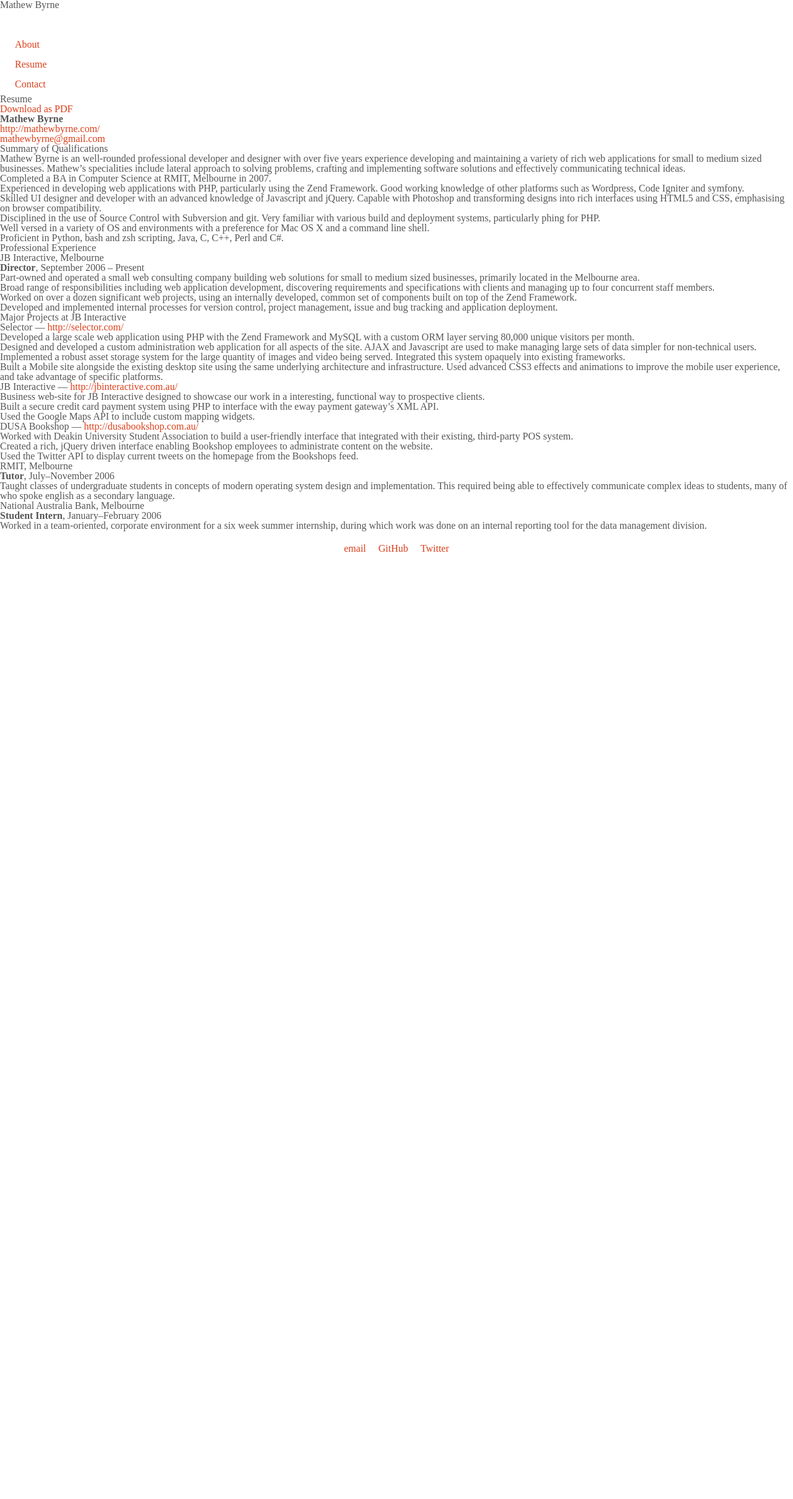
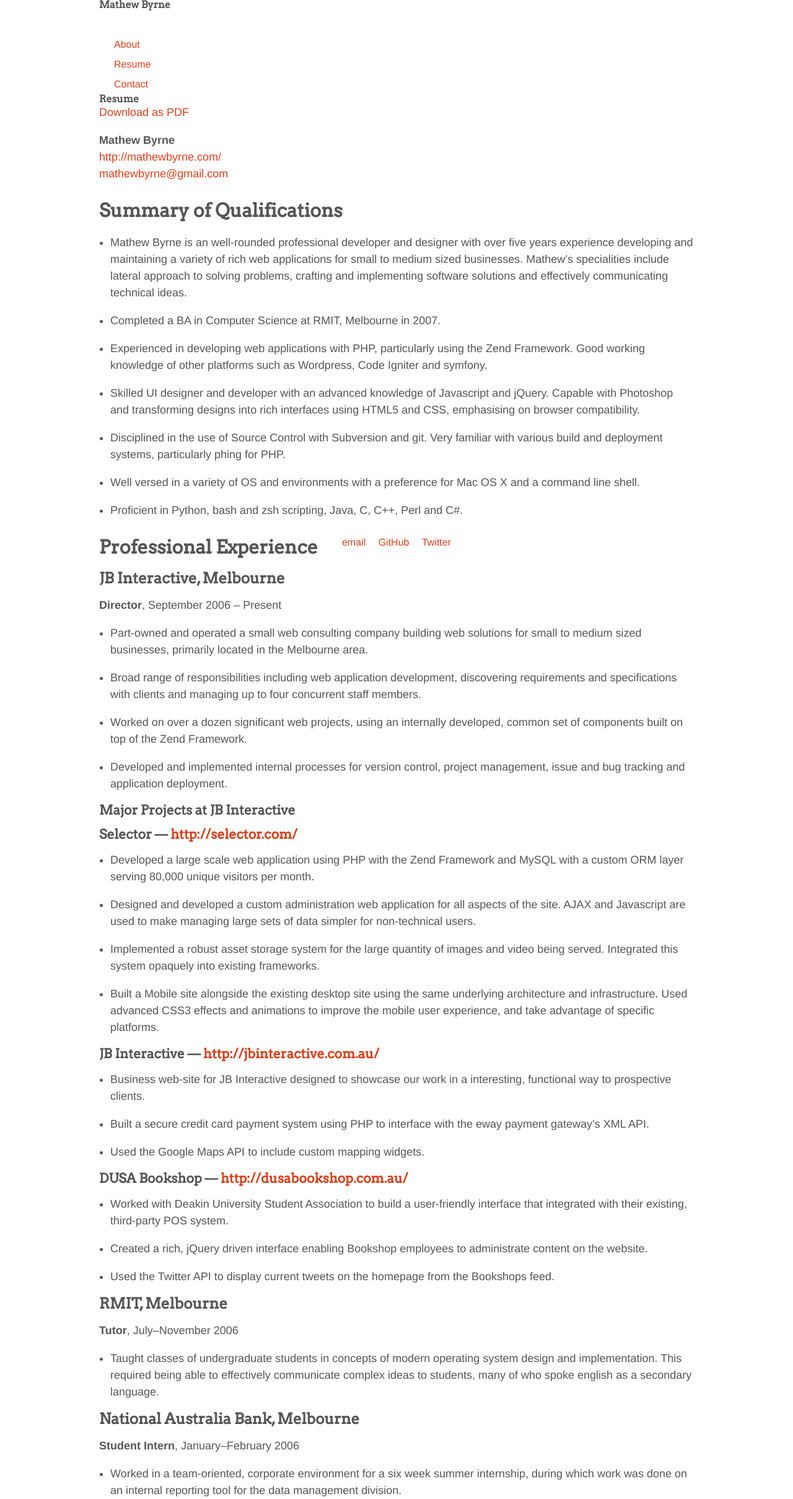
Before and after one commit to mathewbyrne/mathewbyrne.github.com, a Jekyll site: the page built from resume/index.md, in a window 1280 px wide. Shown: the whole page at 62% size. Built offline with Jekyll 4.4.1, drawn with Linux system fonts in a browser that asks for light colours; nearby versions of some CDN libraries; before the commit the page ends 900 px from its top, so only the background shows below that.

Commit message:
Added basic content styles.

```diff
--- a/css/style.css
+++ b/css/style.css
@@ -1,3 +1,6 @@
+
+/* Reset */
+
 html, body, div, span, h1, h2, h3, h4, h5, p, ul, ol, li, a, code, pre {
 	margin: 0;
 	padding: 0;
@@ -21,8 +24,10 @@ ul, ol {
 	list-style: none;
 }
 
+/* Defaults */
+
 body {
-	font-family: 'Quattrocento', serif;
+	font-family: Helvetica, Arial, sans-serif;
 	color: #555;
 	text-shadow: 0 1px #fff;
 }
@@ -40,11 +45,8 @@ a:hover {
 	text-decoration: underline;
 }
 
-#wrapper {
-	width: 100%;
-	height: 100%;
-	position: relative;
-	overflow: hidden;
+h1, h2, h3, h4, h5 {
+	font-family: Arvo;
 }
 
 #business-card {
@@ -59,14 +61,12 @@ a:hover {
 	border-right: none;
 	/* This is handled in js
 	margin-top: -135px;
-	height: 150px;
-	*/
+	height: 150px;*/
 }
 
 #business-card h1 {
 	font-size: 35px;
 	font-weight: bold;
-	text-transform: uppercase;
 	margin-bottom: 0.5em;
 }
 
@@ -106,9 +106,9 @@ a:hover {
 
 #footer {
 	font-size: 16px;
-	height: 30px;
-	line-height: 30px;
-	margin-top: -30px;
+	height: 50px;
+	line-height: 50px;
+	margin-top: -50px;
 	text-align: center;
 	position: absolute;
 	top: 100%;
@@ -118,3 +118,47 @@ a:hover {
 #footer a {
 	padding: 0 0.5em;
 }
+
+/* Content pages */
+
+#content h1 {
+	font-size: 30px;
+	margin: 1em 0 0.8em;
+	font-weight: bold;
+}
+
+#content h2 {
+	font-size: 24px;
+	margin-bottom: 18px;
+}
+
+#content h3,
+#content h4 {
+	font-size: 21px;
+	margin-bottom: 18px;
+}
+
+#content p,
+#content li {
+	font-size: 18px;
+	line-height: 1.5em;
+	margin-bottom: 1em;
+}
+
+#content li {
+	list-style: disc;
+	margin-left: 1em;
+}
+
+/* Structure */
+
+.page #wrapper {
+	width: 960px;
+	margin: 0 auto;
+}
+
+/* Type */
+
+.page h1, .page h2, .page h3, .page h4, .page h5 {
+	font-weight: bold;
+}
```
